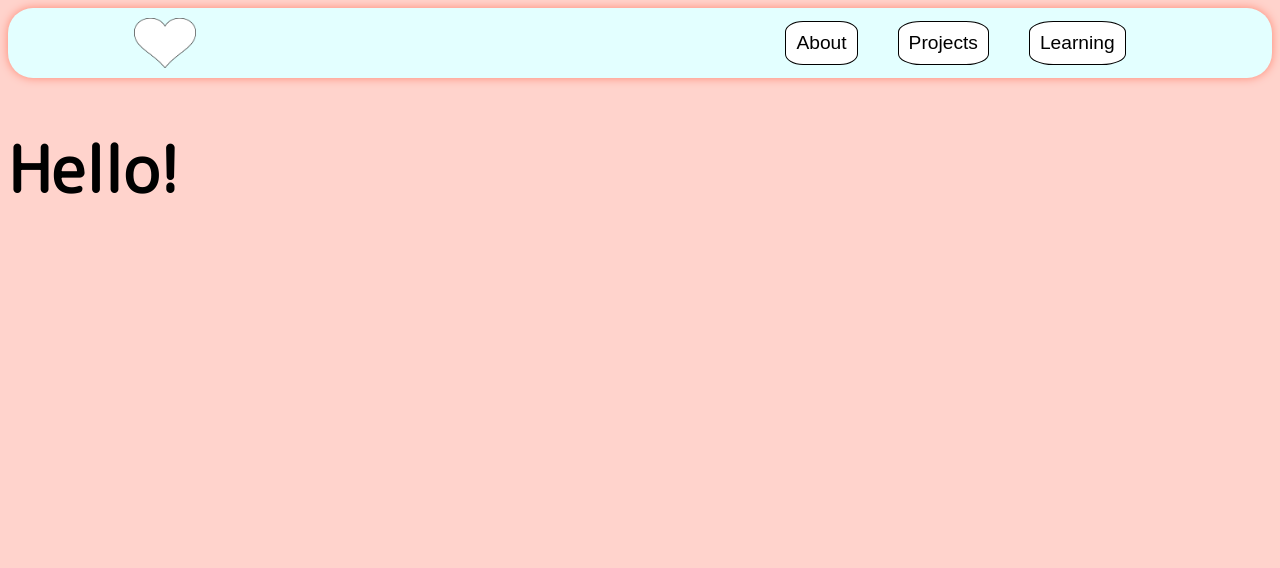
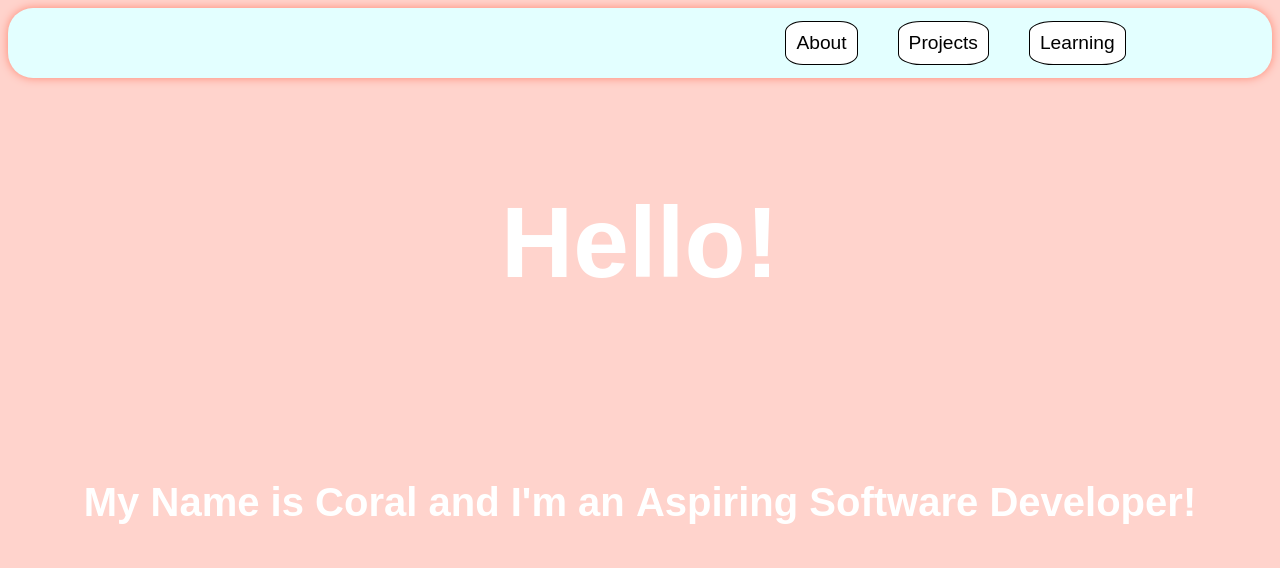
Before and after one commit to Coral720/Portfolio, a plain HTML site: page index.html in a window 1280 px wide. Drawn offline with nearby package versions, Linux system fonts and the light colour scheme; a web font is replaced by a local one.

Commit message:
Added an Introduction
Simple animated text is now in the center of the home page. There still needs to be some readjustments with the alignment.

```diff
--- a/index.html
+++ b/index.html
@@ -10,7 +10,6 @@
 <body>
     <div class="container">
         <div class="navbar">
-            <img id = "heart-icon" src = "images/whiteheart.png" >
             <nav>
                 <ul>
                     <li><a href="#"></a>About</li>
@@ -21,8 +20,12 @@
         </div>
     </div>
     <div class="center-content">
-        <h1>Hello!</h1>
+        <h1 class="m116" style="font-size: 100px;">Hello!</h1>
+        <h2 class="m116" style="font-size: 40px;">My Name is Coral and I'm an Aspiring Software Developer!</h2>
+
+
     </div>
     <script src="https://cdnjs.cloudflare.com/ajax/libs/animejs/2.0.2/anime.min.js"></script>
+    <script src="myScript.js"></script>
 </body>
 </html>
--- /dev/null
+++ b/myScript.js
@@ -0,0 +1,16 @@
+const textWrapper = document.querySelectorAll('.m116');
+
+textWrapper.forEach((userItem) => {
+    userItem.innerHTML = userItem.textContent.replace(/\S/g,"<span class='letter'>$&</span>");
+});
+
+//textWrapper.innerHTML = textWrapper.textContent.replace(/\S/g,"<span class='letter'>$&</span>");
+
+anime.timeline({})
+    .add({
+        targets: '.m116 .letter',
+        translateY: [-100, 0],
+        easing: "easeOutExpo",
+        duration: 1400,
+        delay: (el, i) => 30 * i
+    })
--- a/style/style.css
+++ b/style/style.css
@@ -22,12 +22,19 @@ body {
     box-shadow: 0 0 10px var(--hover-color);
 }
 .center-content{
+    display: flex;
+    flex-direction: column;
+    justify-content: flex-start;
+    align-items: center;
+    margin: auto;
     font-size: 2.0rem;
-    font-family: "M PLUS Rounded 1c", sans-serif;
+    font-family: "Life Savers", sans-serif;
+
 }
 
 .navbar{
   display: flex;
+  flex-direction: row-reverse;
   align-items: center;
   justify-content: center;
   height: 100%;
@@ -72,3 +79,17 @@ body {
     width: auto;
 
 }
+
+.m116{
+    color: white;
+    padding: 40px 0;
+    left: 50%;
+    font-weight: 800;
+    font-size: 20px;
+    overflow: hidden;
+}
+
+.m116 .letter{
+    display: inline-block;
+    line-height: 1em;
+}
```
